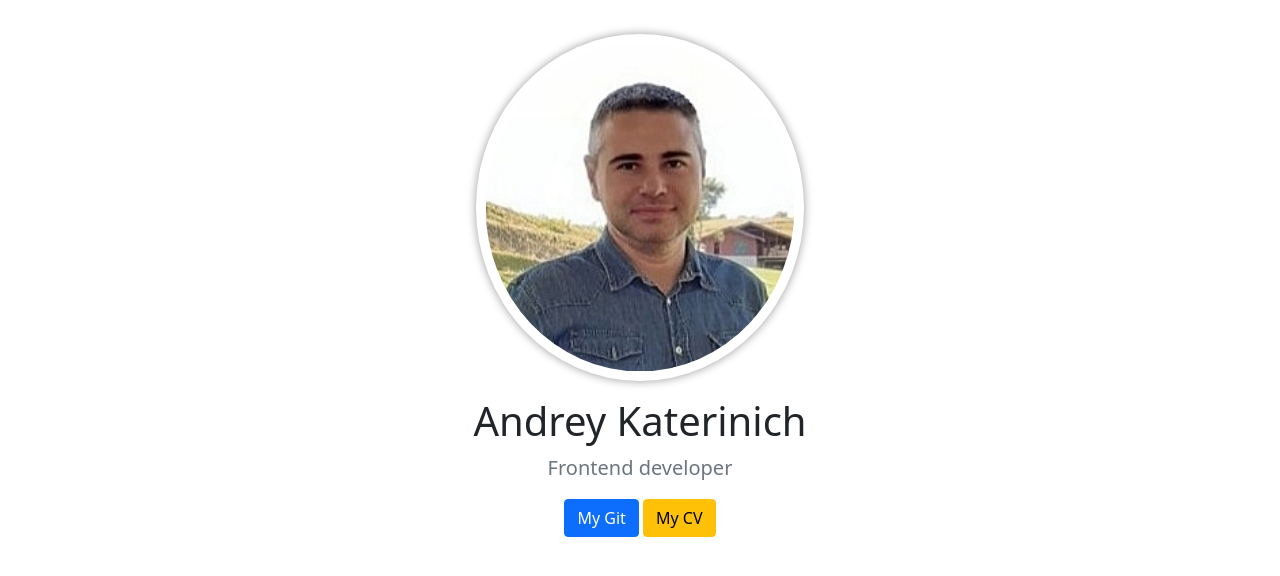
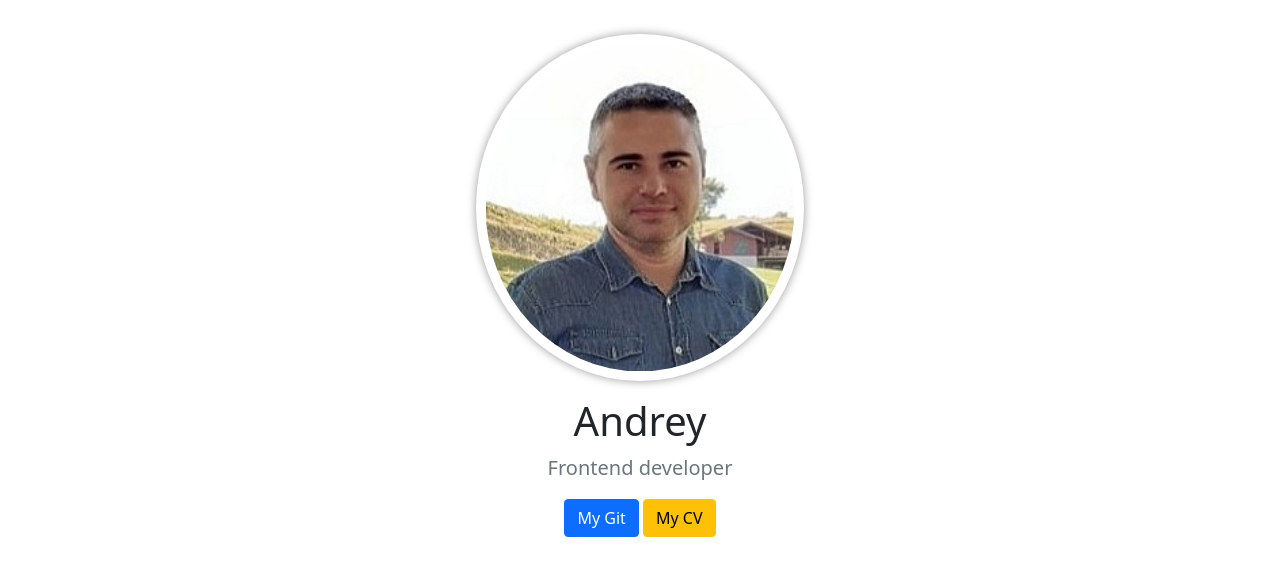
Before and after one commit to A-n-d-r-e-K/HTML-Bootstrap, a plain HTML site: page index.html in a window 1280 px wide. Shown: the part 90-666 px from the top of the page. Drawn offline with nearby package versions, Linux system fonts and the light colour scheme.

Commit message:
Update index.html

```diff
--- a/index.html
+++ b/index.html
@@ -63,7 +63,7 @@
       <div class="row">
         <div class="col-lg-6 col-md-8 mx-auto">
           <img class="rounded-img" src="foto3.jpg" alt="Andrey" />
-          <h1 class="fw-light">Andrey Katerinich</h1>
+          <h1 class="fw-light">Andrey</h1>
           <p class="lead text-muted">Frontend developer</p>
           <a
             href="https://github.com/A-n-d-r-e-K"
```
